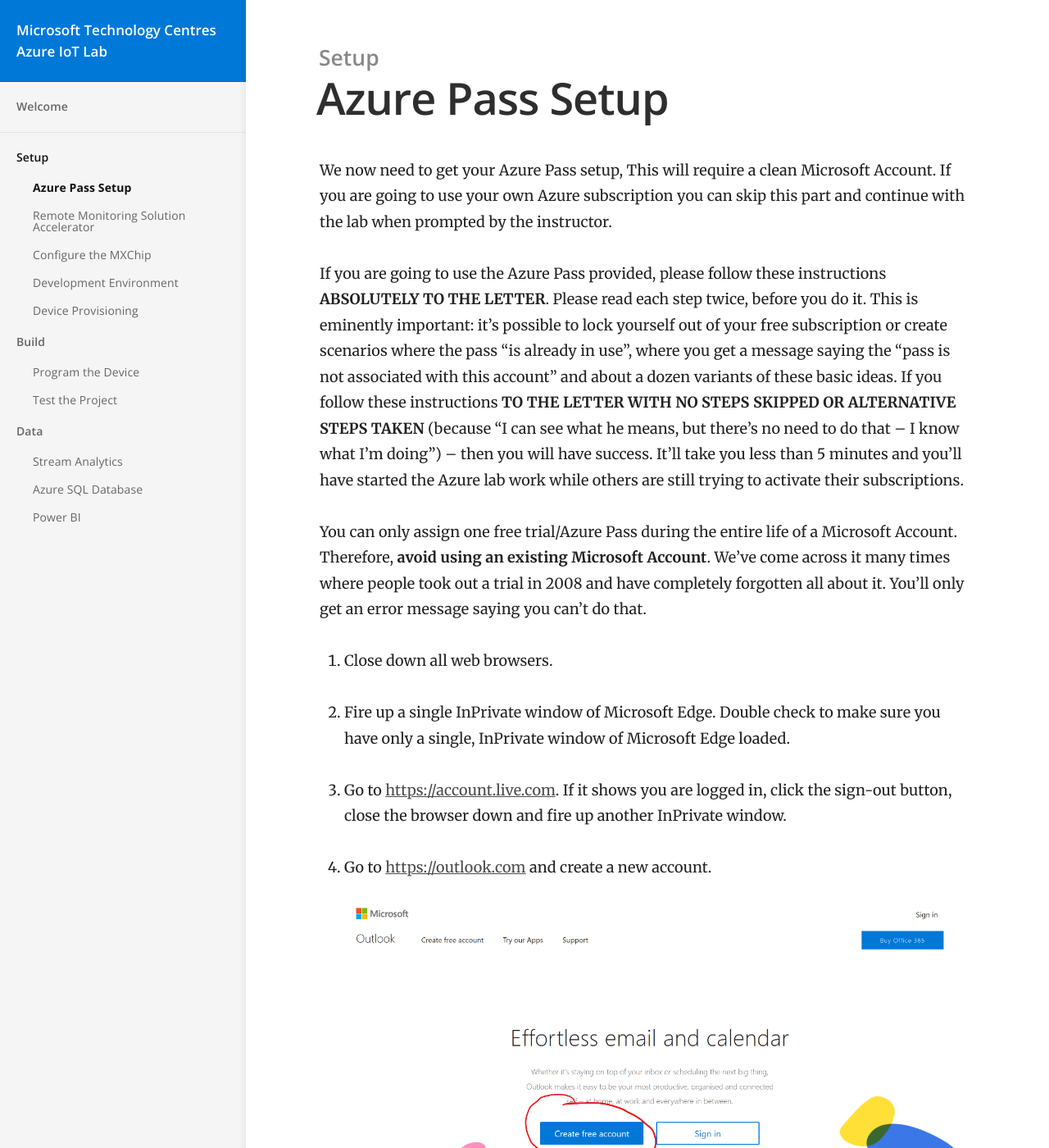
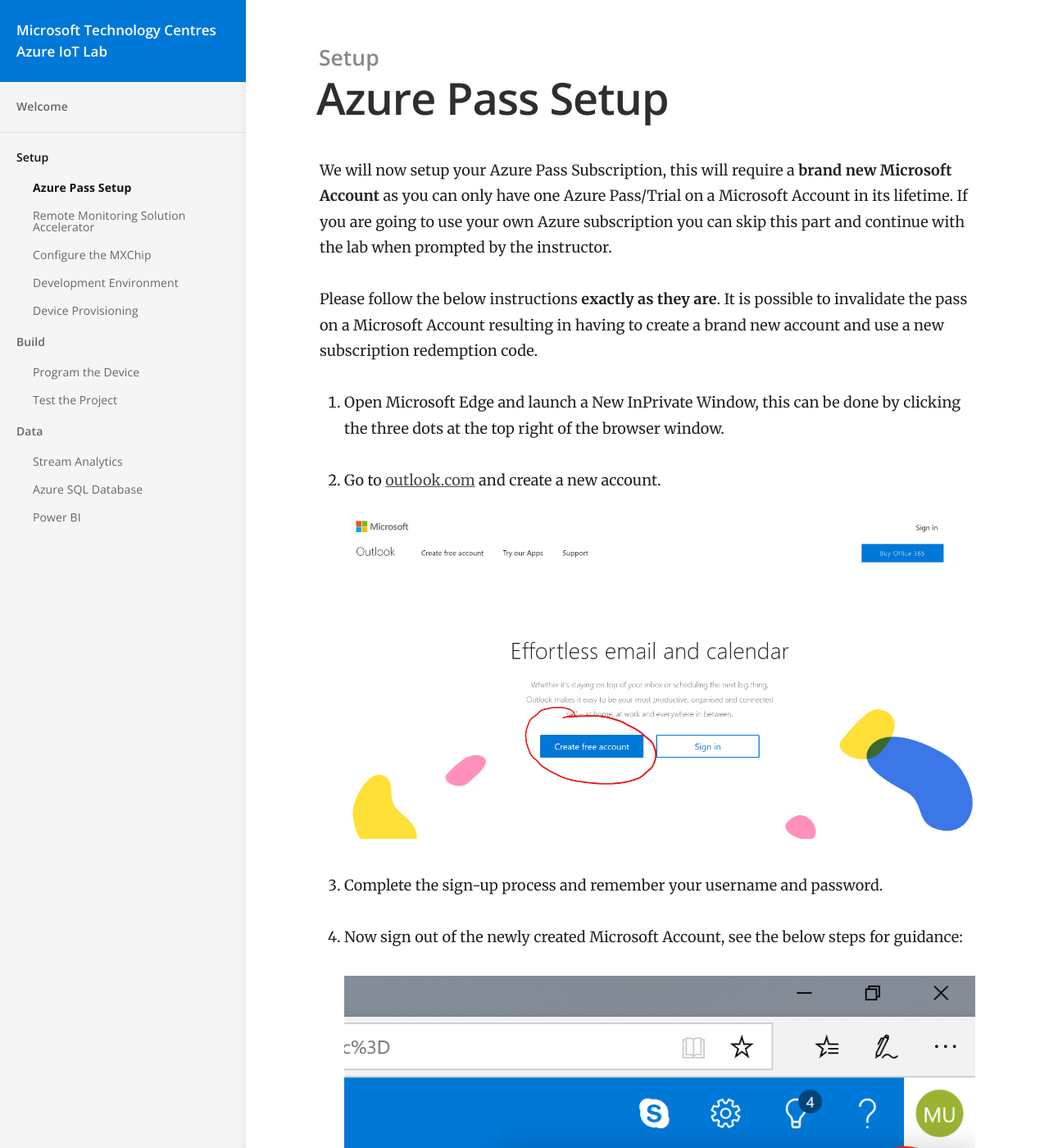
Before and after one commit to BenMcGarry/AzureIoTLab, a Jekyll site: the page built from _docs/01setup/azurepass.md, in a window 1280 px wide and 1400 px high. Shown: the whole window at 82% size. Built offline with Jekyll 4.4.1, drawn with Linux system fonts in a browser that asks for light colours; some of the changed text lies outside the part shown.

Commit message:
Latest Pass Update

```diff
--- a/_docs/01setup/azurepass.md
+++ b/_docs/01setup/azurepass.md
@@ -4,35 +4,27 @@ category: Setup
 order: 1
 ---
 
-We now need to get your Azure Pass setup, This will require a clean Microsoft Account. If you are going to use your own Azure subscription you can skip this part and continue with the lab when prompted by the instructor.
+We will now setup your Azure Pass Subscription, this will require a **brand new Microsoft Account** as you can only have one Azure Pass/Trial on a Microsoft Account in its lifetime. If you are going to use your own Azure subscription you can skip this part and continue with the lab when prompted by the instructor.
 
-If you are going to use the Azure Pass provided, please follow these instructions **ABSOLUTELY TO THE LETTER**. Please read each step twice, before you do it. This is eminently important: it's possible to lock yourself out of your free subscription or create scenarios where the pass "is already in use", where you get a message saying the "pass is not associated with this account" and about a dozen variants of these basic ideas. If you follow these instructions **TO THE LETTER WITH NO STEPS SKIPPED OR ALTERNATIVE STEPS TAKEN** (because "I can see what he means, but there's no need to do that – I know what I'm doing") – then you will have success. It'll take you less than 5 minutes and you'll have started the Azure lab work while others are still trying to activate their subscriptions.
+Please follow the below instructions **exactly as they are**. It is possible to invalidate the pass on a Microsoft Account resulting in having to create a brand new account and use a new subscription redemption code.
 
-You can only assign one free trial/Azure Pass during the entire life of a Microsoft Account. Therefore, **avoid using an existing Microsoft Account**. We've come across it many times where people took out a trial in 2008 and have completely forgotten all about it. You'll only get an error message saying you can't do that.
+1. Open Microsoft Edge and launch a New InPrivate Window, this can be done by clicking the three dots at the top right of the browser window.
 
-1. Close down all web browsers.
-
-1. Fire up a single InPrivate window of Microsoft Edge. Double check to make sure you have only a single, InPrivate window of Microsoft Edge loaded.
-
-1. Go to [https://account.live.com](https://account.live.com). If it shows you are logged in, click the sign-out button, close the browser down and fire up another InPrivate window.
-
-1. Go to [https://outlook.com](https://outlook.com) and create a new account.
+1. Go to [outlook.com](https://outlook.com) and create a new account.
 
     ![Image of Outlook]({{ site.baseurl }}/img/outlook.png)
 
-1. Go through the sign-up process and remember your username and password.
+1. Complete the sign-up process and remember your username and password.
 
-2. Click the icon in the top right corner of the page:
+1. Now sign out of the newly created Microsoft Account, see the below steps for guidance:
 
     ![Image of Account]({{ site.baseurl }}/img/account.png)
 
-1. Click Sign out on the right hand pane that appears:
+    ![Image of Sign-out]({{ site.baseurl }}/img/signout.png)
 
-    ![Image of Signout]({{ site.baseurl }}/img/signout.png)
+1. Close all browser windows and open another InPrivate Window in Microsoft Edge.
 
-1. Shut down every browser and then open a single InPrivate window in Microsoft Edge.
-
-1. Go to [https://www.microsoftazurepass.com](https://www.microsoftazurepass.com)
+1. Go to [microsoftazurepass.com](https://www.microsoftazurepass.com)
 
 1. Click the Start button
 
@@ -40,17 +32,15 @@ You can only assign one free trial/Azure Pass during the entire life of a Micros
 
 1. Sign in with the account you just created.
 
-1. Click the **Confirm Microsoft Account** button.
+1. Click the **Confirm Microsoft Account** button if the details shown match the account you created, if not restart from step 5.
 
     ![Image of Confirm]({{ site.baseurl }}/img/confirm.png)
 
-1. Enter the promo code your instructor has given you and then click **Claim Promo Code**
+1. Enter the code your instructor has given you and then click **Claim Promo Code**.
 
     ![Image of Claim]({{ site.baseurl }}/img/claim.png)
 
-1. It takes a few minutes for the page to move on. It may take you to a page that has an **Activate** button, if so click it. If not it should take you to the next step.
-
-1. It will now ask you to fill in some further information, fill it out however for the phone number you may enter any number. Once you are happy click **Next**. It might take a minute or two to process.
+1. It will now ask you to fill in some further information. Use the email address you have just created and put in any phone number (See the below picture for an example). Once you are happy click **Next**. It might take a minute or two to process.
 
     ![Image of Form]({{ site.baseurl }}/img/form.png)
 
@@ -58,19 +48,16 @@ You can only assign one free trial/Azure Pass during the entire life of a Micros
 
     ![Image of Signup]({{ site.baseurl }}/img/agreement.png)
 
-1. This part takes a few minutes. **BE CAREFUL!** – Never click anything on this page until you see a page saying "Your subscription is ready for you".
+1. It will now take a few minutes to redeem the subscription. You may see a message saying, "Set up is taking longer than usual...", this is normal just continue to wait.
 
-1. Once it is all completed you will be automaticly redirected to the Azure Portal.
+1. Once it has successfully redeemed you will automatically be redirected to the Azure Portal. **If you get any errors please talk to one of the instructors**.
 
-1. To check your subscription was successfully redeemed, click **Cost Management + Billing** near the bottom of the left-hand blade.
+1. To check if your subscription was successfully activated, click **Cost Management + Billing** near the bottom of the left-hand blade.
 
-1. Select your Azure account on the screen, it should show your email address.
+1. On the left-hand blade within Cost Management + Billing, Under **Billing** go to **Subscriptions**.
 
-1. Under **Billing** go to **Subscriptions**
-
-1. If you can see a subscription called Azure Pass - Sponsorship and a Subscription ID. **Congratulations you are good to go!** Otherwise please talk to your instructor.
+1. If you can see a subscription called **Azure Pass - Sponsorship** and the Status is **Active**. **Congratulations you are good to go!** Otherwise please talk to your instructor.
 
 ![Image of Completed Redemption]({{ site.baseurl }}/img/completed.png)
 
-
-## [Next]({{ site.baseurl }}/01setup/accelerator)
+## [Next]({{ site.baseurl }}/01setup/software)
```
